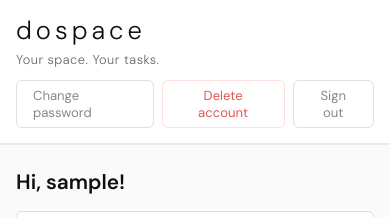
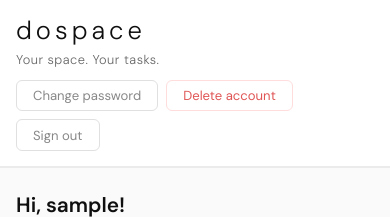
Before and after one commit to laybuh/todo-frontend, a React (Vite) app: page /dashboard in a window 390 px wide. Shown: the top 217 px of the page. Built offline with nearby package versions, Linux system fonts and the light colour scheme; no server answers; sample sign-in values are in the browser's storage.

Commit message:
Fixed mobile formatting.

```diff
--- a/src/index.css
+++ b/src/index.css
@@ -384,10 +384,17 @@ body {
     padding: 0.9rem 1rem;
     flex-wrap: wrap;
     gap: 0.75rem;
+    align-items: flex-start;
   }
 
   .dashboard-header .brand {
     margin-bottom: 0;
+  }
+
+  .dashboard-header>div:last-child {
+    flex-wrap: wrap;
+    justify-content: flex-start;
+    width: 100%;
   }
 
   .dashboard-main {
```
